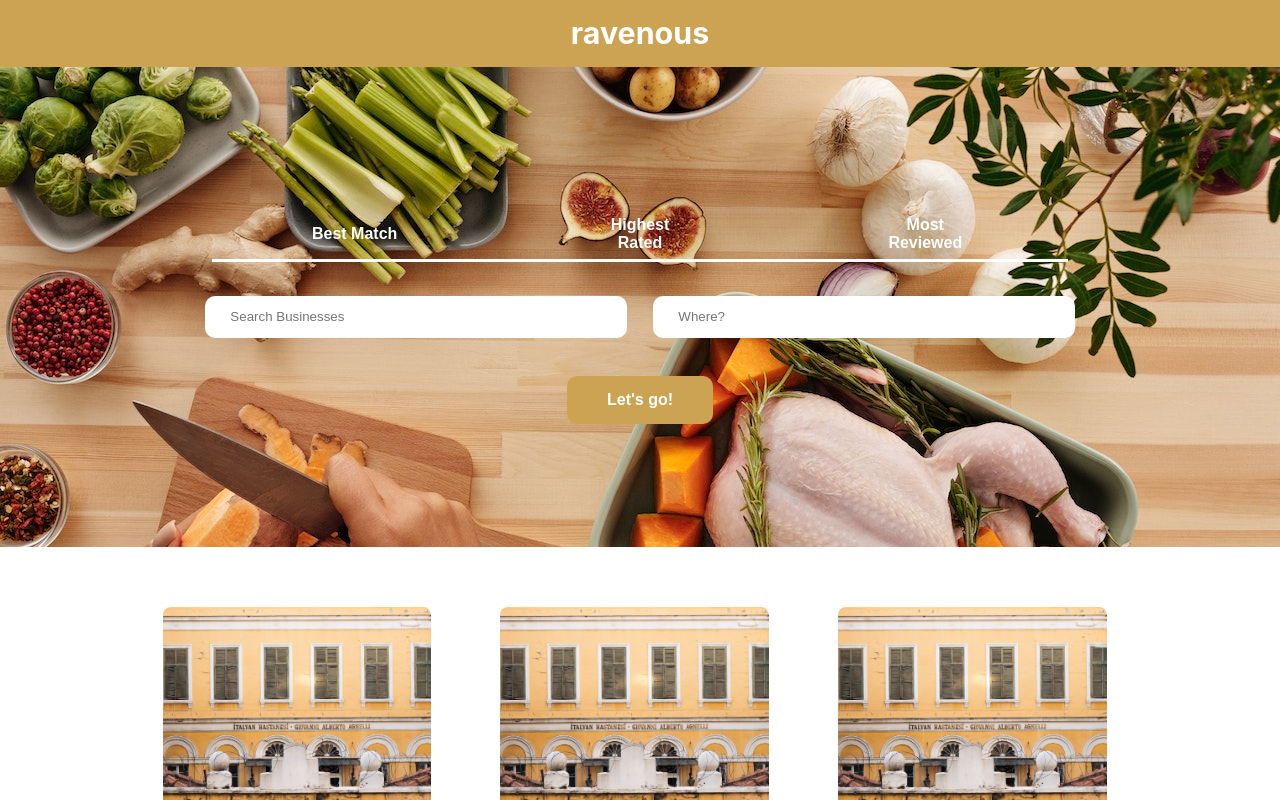
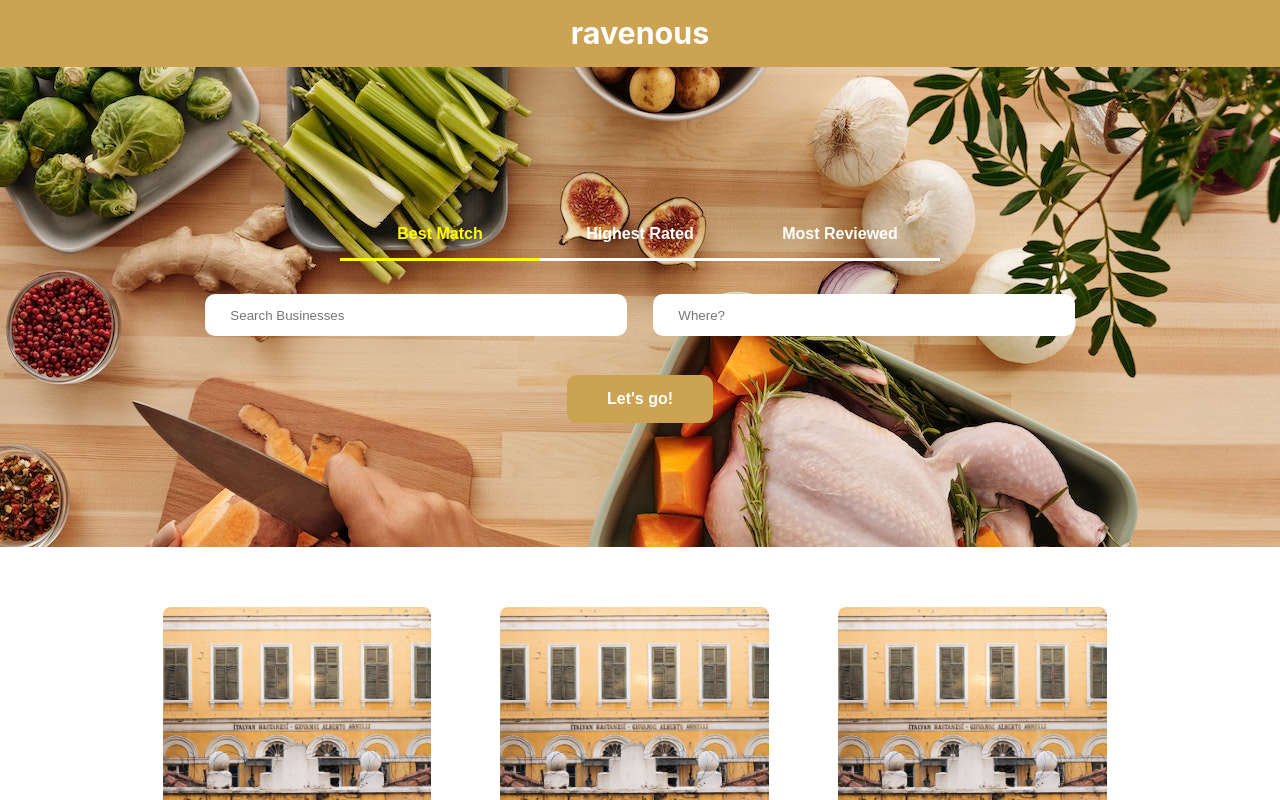
Before and after one commit to Pitboz/ravenous-project, a React (Create React App) app: page / in a window 1280 px wide. Shown: the top 800 px of the page. Built offline with nearby package versions, Linux system fonts and the light colour scheme.

Commit message:
Add states and fetch polyfill

```diff
--- a/package.json
+++ b/package.json
@@ -8,8 +8,9 @@
     "@testing-library/user-event": "^13.5.0",
     "react": "^18.2.0",
     "react-dom": "^18.2.0",
-    "react-scripts": "^2.1.3",
-    "web-vitals": "^2.1.4"
+    "react-scripts": "^5.0.1",
+    "web-vitals": "^2.1.4",
+    "whatwg-fetch": "^3.6.2"
   },
   "scripts": {
     "start": "react-scripts --openssl-legacy-provider start",
--- a/src/components/Filters.css
+++ b/src/components/Filters.css
@@ -3,21 +3,48 @@
     margin: 20px;
     height: 50%;
     width: auto;
-    border-bottom: 3px solid white;
 }
 
 .filter-button {
+    display: block;
     cursor: pointer;
     background-color: transparent;
     height: 50px;
-    width: 100px;
+    width: 200px;
     color: white;
     font-size: 1em;
     border: unset;
     margin: auto;
     font-weight: 800;
+    border-bottom: 3px solid white;
 }
 
 .filter-button:hover {
     color: gainsboro;
+    border-color: gainsboro;
 }
+
+.active-button {
+    cursor: pointer;
+    background-color: transparent;
+    height: 50px;
+    width: 200px;
+    color: yellow;
+    font-size: 1em;
+    border: unset;
+    margin: auto;
+    font-weight: 800;
+    border-bottom: 3px solid yellow;
+}
+
+#best-match {
+    margin-right: 0px;
+}
+
+#rating {
+    margin: 0px;
+}
+
+#review_count {
+    margin-left: 0px;
+}
--- a/src/components/Filters.js
+++ b/src/components/Filters.js
@@ -1,12 +1,30 @@
 import React from 'react';
 import './Filters.css'
 
-function Filters(){
+function Filters(props){
+
+    function clickHandler(event){
+        const filter = event.target.value;
+        props.onSelectFilter(filter);
+    }
+
     return (
         <div className='filters'>
-            <button className='filter-button' type='button'>Best Match</button>
-            <button className='filter-button' type='button'>Highest Rated</button>
-            <button className='filter-button' type='button'>Most Reviewed</button>
+            <button className={props.activeButton === 'best_match' ? 'active-button' : 'filter-button'}
+                    type='button'
+                    value='bestMatch'
+                    onClick={clickHandler}
+                    id='best-match' >Best Match</button>
+            <button className={props.activeButton === 'rating' ? 'active-button' : 'filter-button'}
+                    type='button'
+                    value='highestRating'
+                    onClick={clickHandler}
+                    id='rating' >Highest Rated</button>
+            <button className={props.activeButton === 'review_count' ? 'active-button' : 'filter-button'}
+                    type='button'
+                    value='mostReviewed'
+                    onClick={clickHandler}
+                    id='review_count' >Most Reviewed</button>
         </div>
     )
 }
--- a/src/components/SearchBar.js
+++ b/src/components/SearchBar.js
@@ -1,16 +1,49 @@
 import React from 'react';
 import Filters from './Filters';
 import SearchFields from './SearchFields';
+import {useState} from 'react';
 import './SearchBar.css'
 
 function SearchBar(){
+
+    const filterTerms = {
+        bestMatch: "best_match",
+        highestRating: "rating",
+        mostReviewed: "review_count"
+    };
+
+    const [currentSearchTerm, setSearchTerm] = useState("");
+
+    const [currentLocationTerm, setLocationTerm] = useState("");
+
+    const [currentFilter, setFilter] = useState(filterTerms.bestMatch);
+
+    function onSelectFilterHandler(newFilter){
+        setFilter(filterTerms[newFilter]);
+    };
+
+    function onSearchTermHandler(newSearchTerm){
+        setSearchTerm(newSearchTerm);
+    }
+
+    function onLocationTermHandler(newLocationTerm){
+        setLocationTerm(newLocationTerm);
+    }
+
+    function buttonLogger(){
+        console.log('Searching Yelp with ' + currentSearchTerm + ', ' + currentLocationTerm + ', ' + currentFilter);
+    }
+
     return (
         <div className='search-bar'>
-            <Filters />
-            <SearchFields />
-            <button className='submit-button'>Let's go!</button>
+            <Filters activeButton={currentFilter}
+            onSelectFilter={onSelectFilterHandler} />
+            <SearchFields
+            onSearchTerm={onSearchTermHandler}
+            onLocationTerm={onLocationTermHandler} />
+            <button className='submit-button' onClick={buttonLogger}>Let's go!</button>
         </div>
-    )
+    );
 }
 
 export default SearchBar;
--- a/src/components/SearchFields.js
+++ b/src/components/SearchFields.js
@@ -1,11 +1,32 @@
 import React from 'react';
 import './SearchFields.css'
 
-function SearchFields(){
+function SearchFields(props){
+
+    function onInputSearch(event){
+        const newTerm = event.target.value;
+        props.onSearchTerm(newTerm);
+    }
+
+    function onInputLocation(event){
+        const newLocation = event.target.value;
+        props.onLocationTerm(newLocation);
+    }
+
+
+
     return (
         <div className='search-fields'>
-             <input className='input-button' type='text' placeholder='Search Businesses'></input>
-            <input className='input-button' type="text" placeholder='Where?' min={1} max={250}></input>
+             <input className='input-button'
+                    type='text'
+                    placeholder='Search Businesses'
+                    onInput={onInputSearch} ></input>
+            <input className='input-button'
+                    type="text"
+                    placeholder='Where?'
+                    min={1}
+                    max={250}
+                    onInput={onInputLocation} ></input>
         </div>
     )
 }
--- /dev/null
+++ b/src/utils/yelp-api.js
@@ -0,0 +1 @@
+const api_key = Dwn9ZwAeKS_yYDZaEXjFMTmR2SVuzTev-y5xubfxjW5OaIrJA6A3rXagB3JCJ-SUiPlFxOh1WnqaLXTjkVz_slgZS0gvHaAodceZSQU8Q04iA63-ps7cgvcXc-hrZHYx;
```
Also changed, not shown: 1 other file (tests, documents, lock files or other folders).
